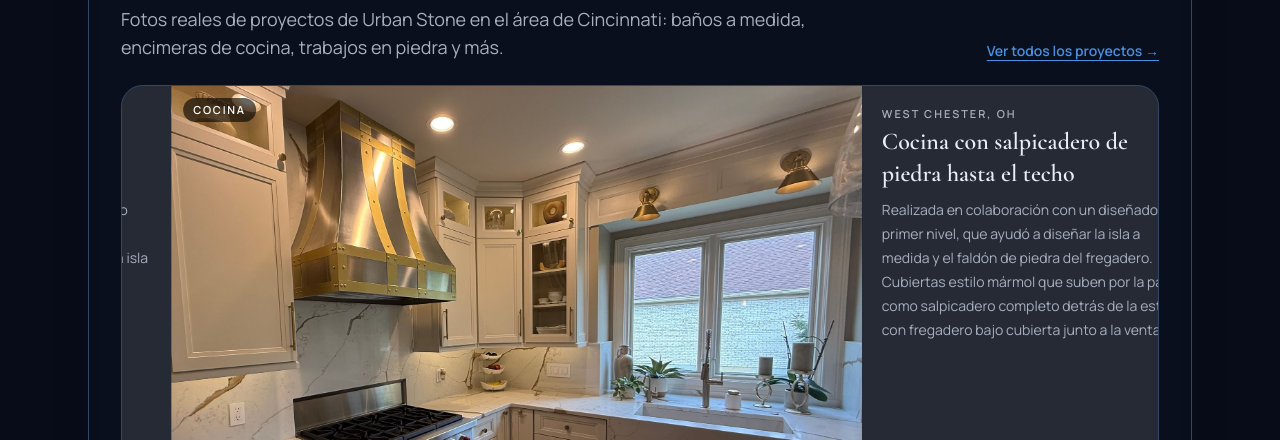
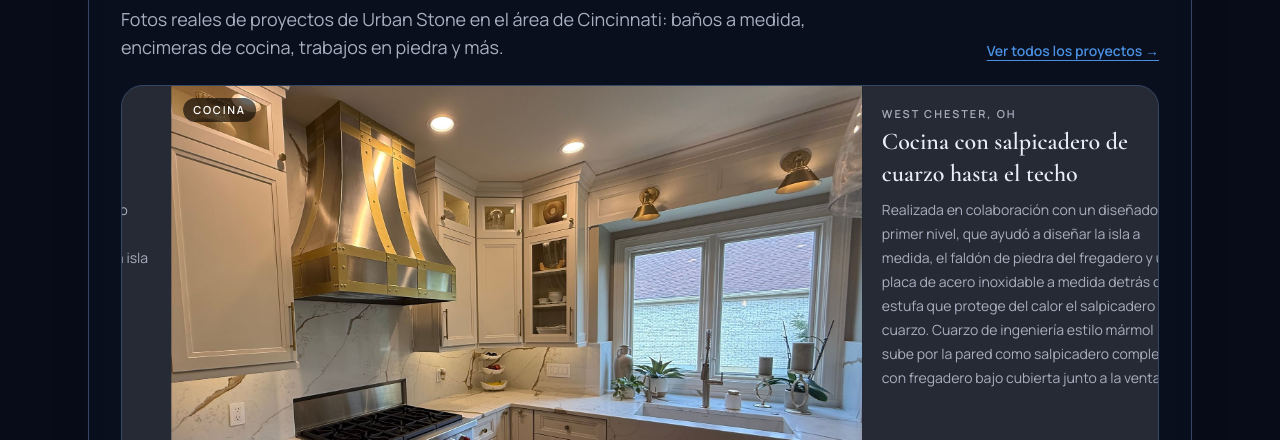
Before and after one commit to 0xwaya/urbanstone, a Next.js app in the folder frontend/: page /es in a window 1280 px wide. Shown: the part 1740-2180 px from the top of the page. Built offline with nearby package versions, Linux system fonts and the light colour scheme; no server answers.

Commit message:
West Chester kitchen: engineered quartz, stainless heat plate

```diff
--- a/frontend/data/projects.js
+++ b/frontend/data/projects.js
@@ -90,17 +90,17 @@ export const projects = [
         job: 'west-chester-kitchen',
         featured: true,
         category: 'kitchen',
-        title: { en: 'Kitchen with full-height stone backsplash', es: 'Cocina con salpicadero de piedra hasta el techo' },
+        title: { en: 'Kitchen with full-height quartz backsplash', es: 'Cocina con salpicadero de cuarzo hasta el techo' },
         text: {
-            en: 'Done in collaboration with a top designer, who helped design the custom island and the stone sink skirt. Marble-look countertops run up the wall as a full-height backsplash behind the range, with an undermount sink under the window.',
-            es: 'Realizada en colaboración con un diseñador de primer nivel, que ayudó a diseñar la isla a medida y el faldón de piedra del fregadero. Cubiertas estilo mármol que suben por la pared como salpicadero completo detrás de la estufa, con fregadero bajo cubierta junto a la ventana.',
+            en: 'Done in collaboration with a top designer, who helped design the custom island, the stone sink skirt and a custom stainless steel wall plate behind the range that protects the quartz backsplash from heat. Marble-look engineered quartz runs up the wall as a full-height backsplash, with an undermount sink under the window.',
+            es: 'Realizada en colaboración con un diseñador de primer nivel, que ayudó a diseñar la isla a medida, el faldón de piedra del fregadero y una placa de acero inoxidable a medida detrás de la estufa que protege del calor el salpicadero de cuarzo. Cuarzo de ingeniería estilo mármol sube por la pared como salpicadero completo, con fregadero bajo cubierta junto a la ventana.',
         },
         photos: [
             {
                 file: 'kitchen-brass-hood-marble-look.jpg', width: 2000, height: 1333,
                 alt: {
-                    en: 'White kitchen with marble-look countertops and a full-height matching stone backsplash, a stainless and brass range hood, a gas range and an undermount sink with a stone sink skirt below a window, designed in collaboration with a top designer',
-                    es: 'Cocina blanca con cubiertas estilo mármol y salpicadero de la misma piedra hasta el techo, campana de acero y latón, estufa de gas y fregadero bajo cubierta con faldón de piedra junto a una ventana, diseñada en colaboración con un diseñador de primer nivel',
+                    en: 'White kitchen with marble-look engineered quartz countertops and a full-height matching quartz backsplash, a stainless and brass range hood, a custom stainless steel heat-protection plate behind the gas range, and an undermount sink with a stone sink skirt below a window, designed in collaboration with a top designer',
+                    es: 'Cocina blanca con cubiertas de cuarzo de ingeniería estilo mármol y salpicadero del mismo cuarzo hasta el techo, campana de acero y latón, placa de acero inoxidable a medida contra el calor detrás de la estufa de gas, y fregadero bajo cubierta con faldón de piedra junto a una ventana, diseñada en colaboración con un diseñador de primer nivel',
                 },
             },
         ],
```
